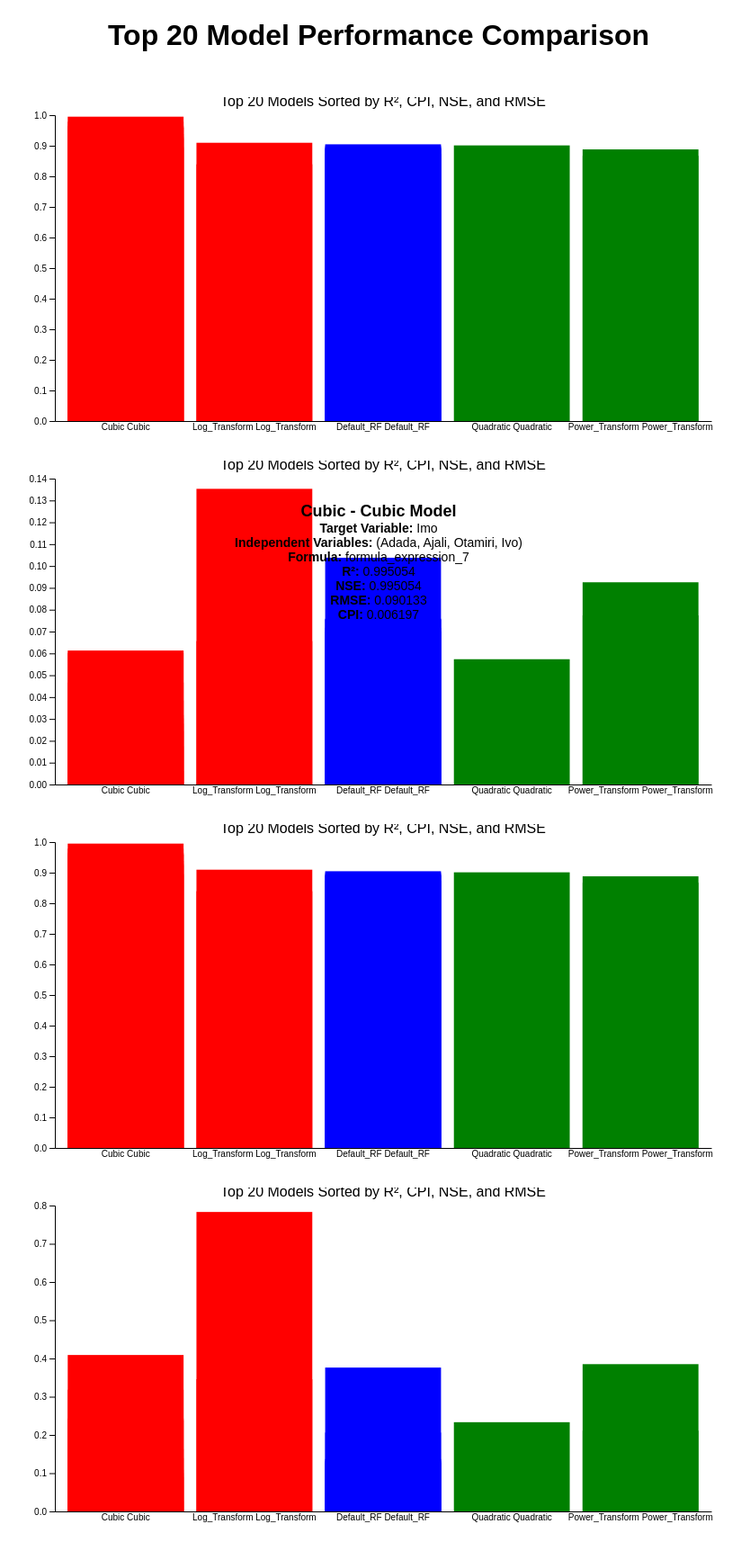
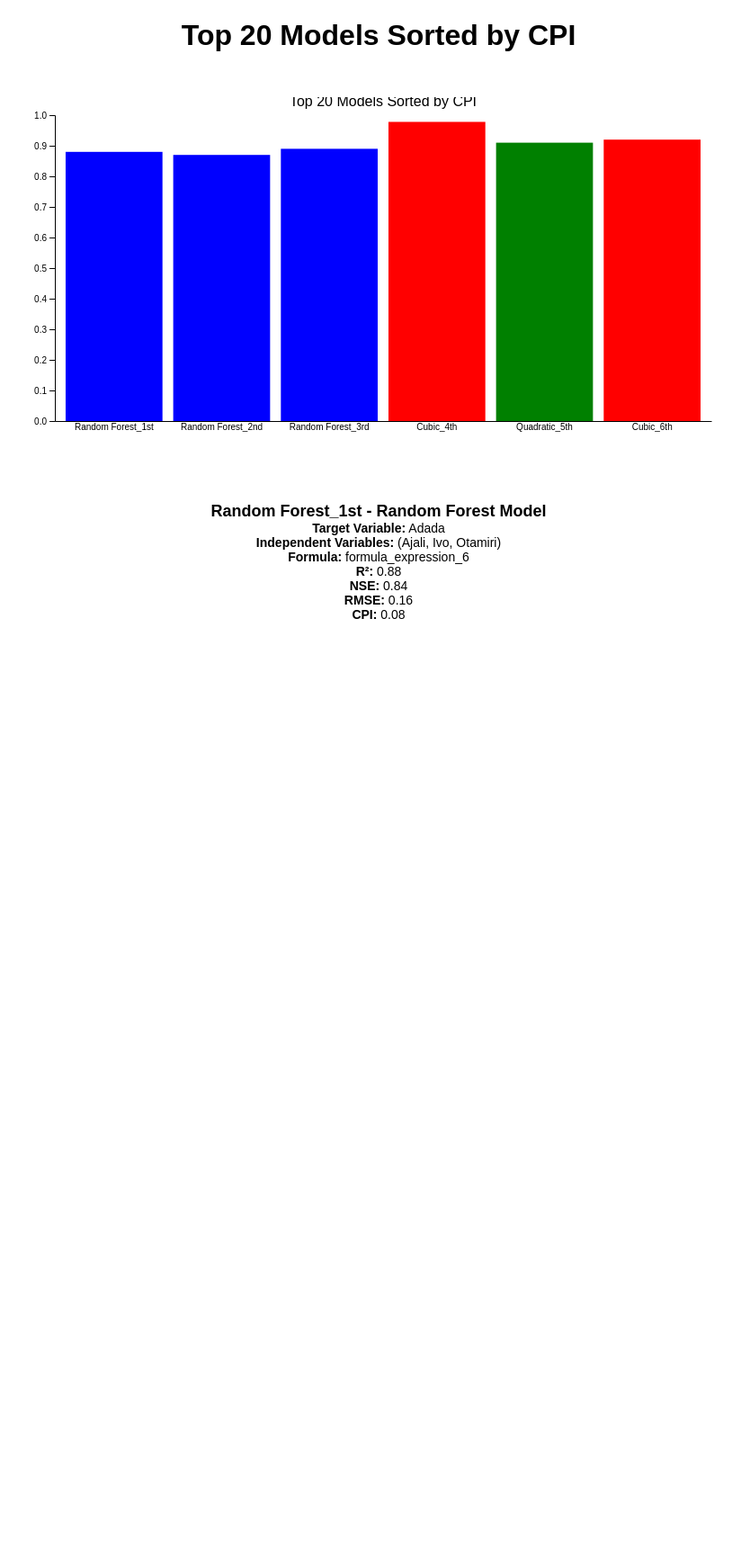
Before and after one commit to bag4355/2024-2-AdvProgramming-Project, a Flask app: page / in a window 1280 px wide. Shown: the whole page at 90% size, without its empty margins (219-1043 px from the left). After the commit the page ends 688 px from the top, so only its background shows below. Run offline with Flask 2, Linux system fonts and the light colour scheme.

Commit message:
Update Flask app and HTML template for model performance visualization

```diff
--- a/app.py
+++ b/app.py
@@ -3,18 +3,14 @@ import xml.etree.ElementTree as ET
 
 app = Flask(__name__)
 
-@app.route('/')
-def index():
-    # XML 파일 경로
-    xml_file_path = 'static/model_results.xml'
-
-    # XML 파일을 파싱하여 데이터 가져오기
-    tree = ET.parse(xml_file_path)
+# 모델 데이터를 XML 파일에서 읽어오는 함수
+def parse_xml():
+    tree = ET.parse('static/model_results.xml')
     root = tree.getroot()
 
     models = []
 
-    # XML에서 모델 정보 추출
+    # XML 파일에서 모델 데이터를 추출
     for model in root.findall('model'):
         name = model.get('name')
         target_variable = model.find('Target_Variable').text
@@ -26,12 +22,12 @@ def index():
         cpi = float(model.find('CPI').text)
         formula = model.find('Formula').text
 
-        # 모델 정보를 리스트에 저장
+        # 모델 정보를 딕셔너리로 저장
         models.append({
             'name': name,
-            'modelType': model_type,
-            'targetVariable': target_variable,
-            'independentVariables': independent_variables,
+            'target_variable': target_variable,
+            'independent_variables': independent_variables,
+            'model_type': model_type,
             'r2': r2,
             'nse': nse,
             'rmse': rmse,
@@ -39,7 +35,22 @@ def index():
             'formula': formula
         })
 
-    return render_template('index.html', models=models)
+    # 모델을 CPI 값 기준으로 오름차순 정렬
+    models.sort(key=lambda x: x['cpi'])
+
+    return models
+
+# 홈 페이지 라우팅
+@app.route('/')
+def index():
+    # XML 데이터 읽어오기
+    models = parse_xml()
+
+    # 모델 상세 정보를 상위 20개만 추출
+    top_20_models = models[:20]
+
+    # 상위 20개 모델을 HTML로 전달
+    return render_template('index.html', models=top_20_models)
 
 if __name__ == '__main__':
     app.run(debug=True)
--- a/templates/index.html
+++ b/templates/index.html
@@ -34,32 +34,48 @@
     </style>
 </head>
 <body>
-    <h1>Top 20 Model Performance Comparison</h1>
+    <h1>Top 20 Models Sorted by CPI</h1>
 
     <!-- Area to show the charts -->
     <div id="performanceChart" class="chart"></div>
     <div id="modelDetails" class="model-info"></div>
 
     <script>
-        // Flask에서 전달된 models 데이터를 사용
-        const models = {{ models | tojson }};
+        // Sample data (You would replace this with actual XML data)
+        const models = [
+            { name: "Cubic", modelType: "Cubic", targetVariable: "Adada", independentVariables: "(Ajali, Imo)", r2: 0.978, nse: 0.90, rmse: 0.10, cpi: 0.12, formula: "formula_expression_1" },
+            { name: "Random Forest", modelType: "Random Forest", targetVariable: "Adada", independentVariables: "(Ajali, Imo, Otamiri)", r2: 0.89, nse: 0.85, rmse: 0.14, cpi: 0.11, formula: "formula_expression_2" },
+            { name: "Quadratic", modelType: "Quadratic", targetVariable: "Adada", independentVariables: "(Ajali, Imo)", r2: 0.91, nse: 0.88, rmse: 0.15, cpi: 0.13, formula: "formula_expression_3" },
+            { name: "Random Forest", modelType: "Random Forest", targetVariable: "Adada", independentVariables: "(Ajali, Ivo)", r2: 0.87, nse: 0.81, rmse: 0.18, cpi: 0.09, formula: "formula_expression_4" },
+            { name: "Cubic", modelType: "Cubic", targetVariable: "Adada", independentVariables: "(Ajali, Ivo)", r2: 0.92, nse: 0.90, rmse: 0.12, cpi: 0.14, formula: "formula_expression_5" },
+            { name: "Random Forest", modelType: "Random Forest", targetVariable: "Adada", independentVariables: "(Ajali, Ivo, Otamiri)", r2: 0.88, nse: 0.84, rmse: 0.16, cpi: 0.08, formula: "formula_expression_6" },
+            // Add more models if needed...
+        ];
 
-        // Sort models based on R², CPI, NSE, RMSE
-        models.sort((a, b) => {
-            if (b.r2 !== a.r2) return b.r2 - a.r2; // Sort by R² (highest first)
-            if (a.cpi !== b.cpi) return a.cpi - b.cpi; // Sort by CPI (lowest first)
-            if (b.nse !== a.nse) return b.nse - a.nse; // Sort by NSE (highest first)
-            return a.rmse - b.rmse; // Sort by RMSE (lowest first)
+        // Sort models based on CPI (lowest first)
+        models.sort((a, b) => a.cpi - b.cpi);  // Sort by CPI (ascending)
+
+        // Add model ranks (1st, 2nd, etc.)
+        models.slice(0, 20).forEach((model, index) => {
+            if (index === 0) {
+                model.rank = `${model.name}_${index + 1}st`;
+            } else if (index === 1) {
+                model.rank = `${model.name}_${index + 1}nd`;
+            } else if (index === 2) {
+                model.rank = `${model.name}_${index + 1}rd`;
+            } else {
+                model.rank = `${model.name}_${index + 1}th`;
+            }
         });
 
-        // Function to create bar charts for each metric
-        function createBarChart(data, chartId, title, metric) {
+        // Function to create bar charts
+        function createBarChart(data, chartId, title) {
             const margin = { top: 20, right: 30, bottom: 40, left: 40 };
             const width = 800 - margin.left - margin.right;
             const height = 400 - margin.top - margin.bottom;
 
-            const x = d3.scaleBand().domain(data.map(d => `${d.name} ${d.modelType}`)).range([0, width]).padding(0.1);
-            const y = d3.scaleLinear().domain([0, d3.max(data, d => d[metric])]).nice().range([height, 0]);
+            const x = d3.scaleBand().domain(data.map(d => d.rank)).range([0, width]).padding(0.1);
+            const y = d3.scaleLinear().domain([0, d3.max(data, d => d.r2)]).nice().range([height, 0]);
 
             const colorScale = d3.scaleOrdinal()
                 .domain(["Cubic", "Random Forest", "Quadratic"])
@@ -84,10 +100,10 @@
                 .enter()
                 .append('rect')
                 .attr('class', 'bar')
-                .attr('x', d => x(`${d.name} ${d.modelType}`))
-                .attr('y', d => y(d[metric]))
+                .attr('x', d => x(d.rank))
+                .attr('y', d => y(d.r2))
                 .attr('width', x.bandwidth())
-                .attr('height', d => height - y(d[metric]))
+                .attr('height', d => height - y(d.r2))
                 .style('fill', d => colorScale(d.modelType));
 
             svg.append('g')
@@ -104,7 +120,7 @@
         function showModelDetails(model) {
             const detailsSection = d3.select('#modelDetails');
             detailsSection.html(`
-                <div class="model-title">${model.name} - ${model.modelType} Model</div>
+                <div class="model-title">${model.rank} - ${model.modelType} Model</div>
                 <div><strong>Target Variable:</strong> ${model.targetVariable}</div>
                 <div><strong>Independent Variables:</strong> ${model.independentVariables}</div>
                 <div><strong>Formula:</strong> ${model.formula}</div>
@@ -115,11 +131,8 @@
             `);
         }
 
-        // Create the charts for each metric (Top 20 models for each metric)
-        createBarChart(models.slice(0, 20), '#performanceChart', 'Top 20 Models Sorted by R², CPI, NSE, and RMSE', 'r2');
-        createBarChart(models.slice(0, 20), '#performanceChart', 'Top 20 Models Sorted by R², CPI, NSE, and RMSE', 'cpi');
-        createBarChart(models.slice(0, 20), '#performanceChart', 'Top 20 Models Sorted by R², CPI, NSE, and RMSE', 'nse');
-        createBarChart(models.slice(0, 20), '#performanceChart', 'Top 20 Models Sorted by R², CPI, NSE, and RMSE', 'rmse');
+        // Create the chart with top 20 models (use slice to limit to top 20)
+        createBarChart(models.slice(0, 20), '#performanceChart', 'Top 20 Models Sorted by CPI');
 
         // Display details for the first model as an example
         showModelDetails(models[0]);
```
